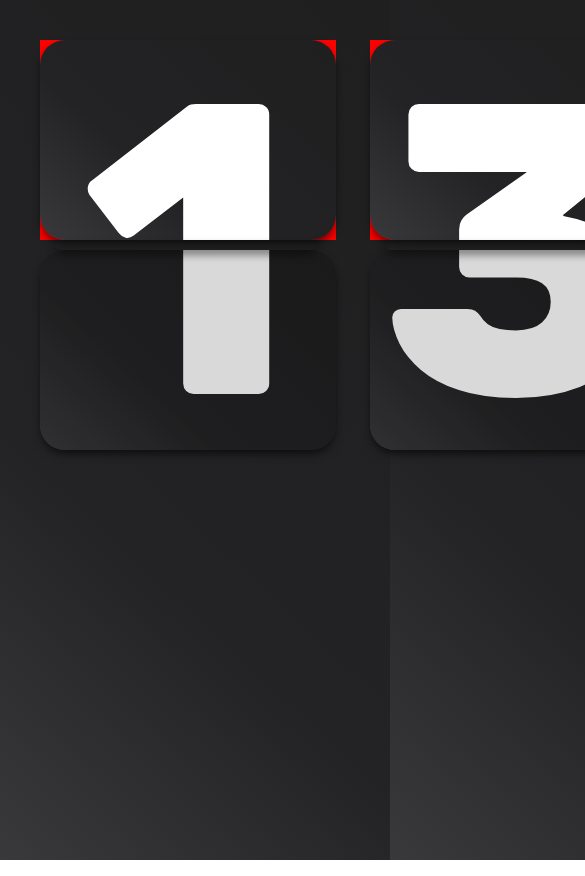
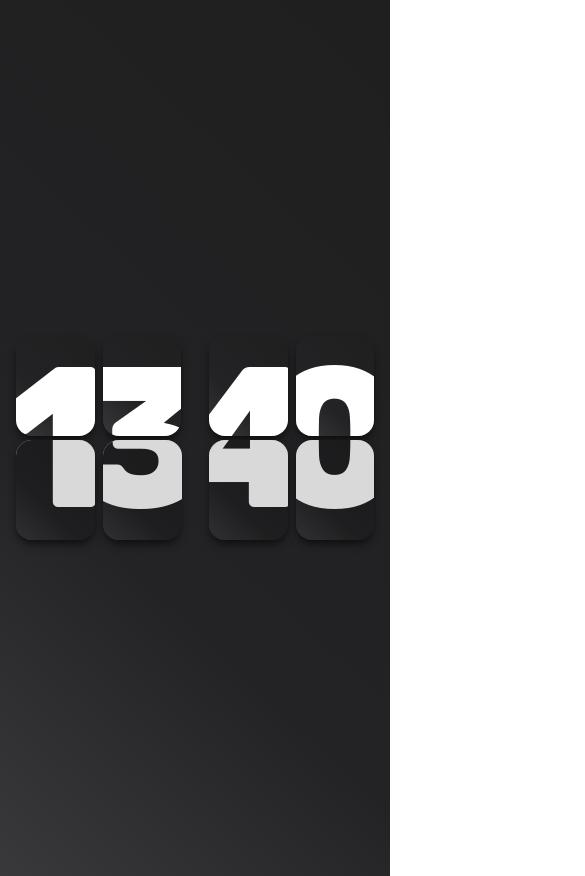
Before and after one commit to kai-franke/radio-clock, a website: page index.html in a window 390 px wide. Shown: the top 876 px of the page, 585 px wide, since content can reach past the window. Drawn offline with Linux system fonts and the light colour scheme.

Commit message:
make responsive

```diff
--- a/script.js
+++ b/script.js
@@ -1,4 +1,3 @@
-// Hilfsfunktion, um ein Flip-Digit anhand seiner ID bequem abzufragen
 function getDigitElements(id) {
   const digitElement = document.getElementById(id);
   return {
@@ -52,32 +51,26 @@ function flipDigit(digitObj, newValue) {
     digitObj.flipCardForeground.removeEventListener("transitionend", onFlipEnd);
   };
 
-  // Sicherstellen, dass die Transition sauber startet
   digitObj.flipCardForeground.classList.remove("no-transition");
   digitObj.flipCardForeground.addEventListener("transitionend", onFlipEnd);
 }
 
-// Liest die Uhrzeit aus und aktualisiert alle Ziffern
 function updateClock() {
   const now = new Date();
-  const h = now.getHours();
-  const m = now.getMinutes();
+  const hours = now.getHours();
+  const minutes = now.getMinutes();
 
-  // Stunden und Minuten zerlegen
-  const hTensVal = h < 10 ? "0" : Math.floor(h / 10);
-  const hOnesVal = h % 10;
-  const mTensVal = Math.floor(m / 10);
-  const mOnesVal = m % 10;
+  const hoursTensValue = hours < 10 ? "0" : Math.floor(hours / 10); /* Keine führende Null anzeigen */
+  const hoursOnesValue = hours % 10;
+  const minutesTensValue = Math.floor(minutes / 10);
+  const minutesOnesValue = minutes % 10;
 
-  // Flip für jede Ziffer
-  flipDigit(hoursTens, hTensVal);
-  flipDigit(hoursOnes, hOnesVal);
-  flipDigit(minutesTens, mTensVal);
-  flipDigit(minutesOnes, mOnesVal);
+  flipDigit(hoursTens, hoursTensValue);
+  flipDigit(hoursOnes, hoursOnesValue);
+  flipDigit(minutesTens, minutesTensValue);
+  flipDigit(minutesOnes, minutesOnesValue);
 }
 
-// Beim Laden einmal die aktuelle Zeit anzeigen
 updateClock();
 
-// Dann jede Sekunde aktualisieren
 setInterval(updateClock, 1000);
--- a/styles.css
+++ b/styles.css
@@ -1,36 +1,47 @@
+/* Basis-Variablen – der Faktor passt sich über clamp() dynamisch an */
 :root {
-  --factor: 1rem;
+  --factor: clamp(0.5rem, 1vw, 1.5rem);
+  --border-radius: calc(var(--factor) * 2);
+  --box-shadow-1: 0px 5px 10px -2px rgba(0, 0, 0, 0.7);
   --gradient-1: linear-gradient(
     43deg,
     rgba(57, 57, 60, 1) 0%,
     rgba(35, 35, 37, 1) 35%,
     rgba(31, 31, 32, 1) 100%
   );
-  --shadow-1: 0px 5px 10px -2px rgba(0, 0, 0, 0.7);
 }
 
 body {
   background: var(--gradient-1);
+  margin: 0;
+  padding: 0;
+}
+
+.clock-container {
+  display: flex;
+  justify-content: center;
+  align-items: center;
+  gap: calc(var(--factor) * 1);
+  padding: calc(var(--factor) * 2);
+  height: 100vh;
+  flex-wrap: no-wrap;
 }
 
 .flip-clock__digit {
-  /* font-family: "Manrope", sans-serif; */
   font-family: "Rubik", sans-serif;
   font-weight: 800;
-  perspective: 1000px; /* je größer der Wert, desto „flacher“ wirkt der 3D-Effekt */
+  perspective: 1500px;
   width: calc(var(--factor) * 18.5);
-  /* height: calc(var(--factor) * 12); */
-  margin: calc(var(--factor) * 2);
-  position: absolute;
-  background-color: red;
+  height: calc(var(--factor) * 25.5);
+  position: relative;
 }
 
 .flip-clock__card {
   width: 100%;
-  height: 200px;
+  height: calc(var(--factor) * 12.5);
   position: relative;
-  transform-style: preserve-3d; /* ermöglicht 3D-Ebenen */
-  transform-origin: center calc(100% + 10px);
+  transform-style: preserve-3d;
+  transform-origin: center calc(100% + calc(var(--factor) * 0.5));
   transition: transform 1s cubic-bezier(0.84, 0, 0.98, 0.56);
 }
 
@@ -38,15 +49,15 @@ body {
   position: absolute;
   width: 100%;
   height: 100%;
-  backface-visibility: hidden; /* verhindert Durchscheinen der Rückseite */
+  backface-visibility: hidden;
   display: flex;
   justify-content: center;
   align-items: center;
-  font-size: 400px;
+  font-size: calc(var(--factor) * 25);
   overflow: hidden;
   color: #fff;
   background: var(--gradient-1);
-  border-radius: 25px;
+  border-radius: var(--border-radius);
 }
 
 .flip-clock__card--background {
@@ -55,19 +66,18 @@ body {
 
 .flip-clock__card--foreground .flip-clock__half--lower {
   transform: rotateX(180deg);
-  top: 10px;
+  top: calc(var(--factor) * 0.5);
 }
 
 .flip-clock__card--background .flip-clock__half--lower {
-  top: 210px;
+  top: calc(var(--factor) * 13);
 }
 
 .flip-clock__half--shadowed {
-  border-radius: 25px;
-  box-shadow: var(--shadow-1);
+  border-radius: var(--border-radius);
+  box-shadow: var(--box-shadow-1);
 }
 
-/*Abdunkeln der unteren Hälften*/
 .flip-clock__half--lower::before {
   content: "";
   position: absolute;
@@ -81,23 +91,28 @@ body {
 
 .flip-clock__digit-value--upper {
   position: absolute;
-  top: -30px;
+  top: calc(var(--factor) * -2);
 }
 
 .flip-clock__digit-value--lower {
   position: absolute;
-  top: -230px;
+  top: calc(var(--factor) * -15);
+}
+
+/* Lücke zur Trennung zwischen Stunden und Minuten */
+.clock-container .flip-clock__digit:nth-child(2) {
+  margin-right: calc(var(--factor) * 2.5);
 }
 
 .divider {
-  height: 10px;
-  width: calc(100% - 35px);
-  margin-left: 15px;
+  height: calc(var(--factor) * 0.5);
+  width: calc(100% - calc(var(--factor) * 2));
+  margin-left: calc(var(--factor) * 1);
   background: none;
   position: absolute;
-  top: 200px;
-  box-shadow: var(--shadow-1);
-  border-radius: 25px;
+  top: calc(var(--factor) * 12.5);
+  box-shadow: var(--box-shadow-1);
+  border-radius: var(--border-radius);
 }
 
 .no-transition {
@@ -107,44 +122,3 @@ body {
 .flip {
   transform: rotateX(-180deg);
 }
-
-/*
-   +++++++++++++++++++++++++++++++++++++++++++++++++++++++
-   NEUE REGELN für .clock-container und die 4 Digit-Artikel
-   +++++++++++++++++++++++++++++++++++++++++++++++++++++++
-*/
-.clock-container {
-  /* Legt eine große Fläche an, in der die vier Digits platziert werden */
-  position: relative;
-  /* Breite und Höhe so wählen, dass alle 4 Ziffern Platz haben */
-  width: 1600px;
-  height: 100vh;
-  /* z.B. zentriert die Container-Sektion im Body */
-  margin: 0 auto;
-}
-
-/*
-   Wir nutzen nth-of-type, um den einzelnen Digit-Elementen
-   unterschiedliche left-Offsets zu geben.
-   Jede Ziffer ist 300px breit + margin: 50px.
-   Das bedeutet, wir rücken sie in 400er-Schritten nach rechts.
-*/
-.clock-container .flip-clock__digit:nth-of-type(1) {
-  left: 0;
-  top: 0;
-}
-
-.clock-container .flip-clock__digit:nth-of-type(2) {
-  left: 330px; /* 300 + 50 margin (etwa) */
-  top: 0;
-}
-
-.clock-container .flip-clock__digit:nth-of-type(3) {
-  left: 700px;
-  top: 0;
-}
-
-.clock-container .flip-clock__digit:nth-of-type(4) {
-  left: 1030px;
-  top: 0;
-}
```
